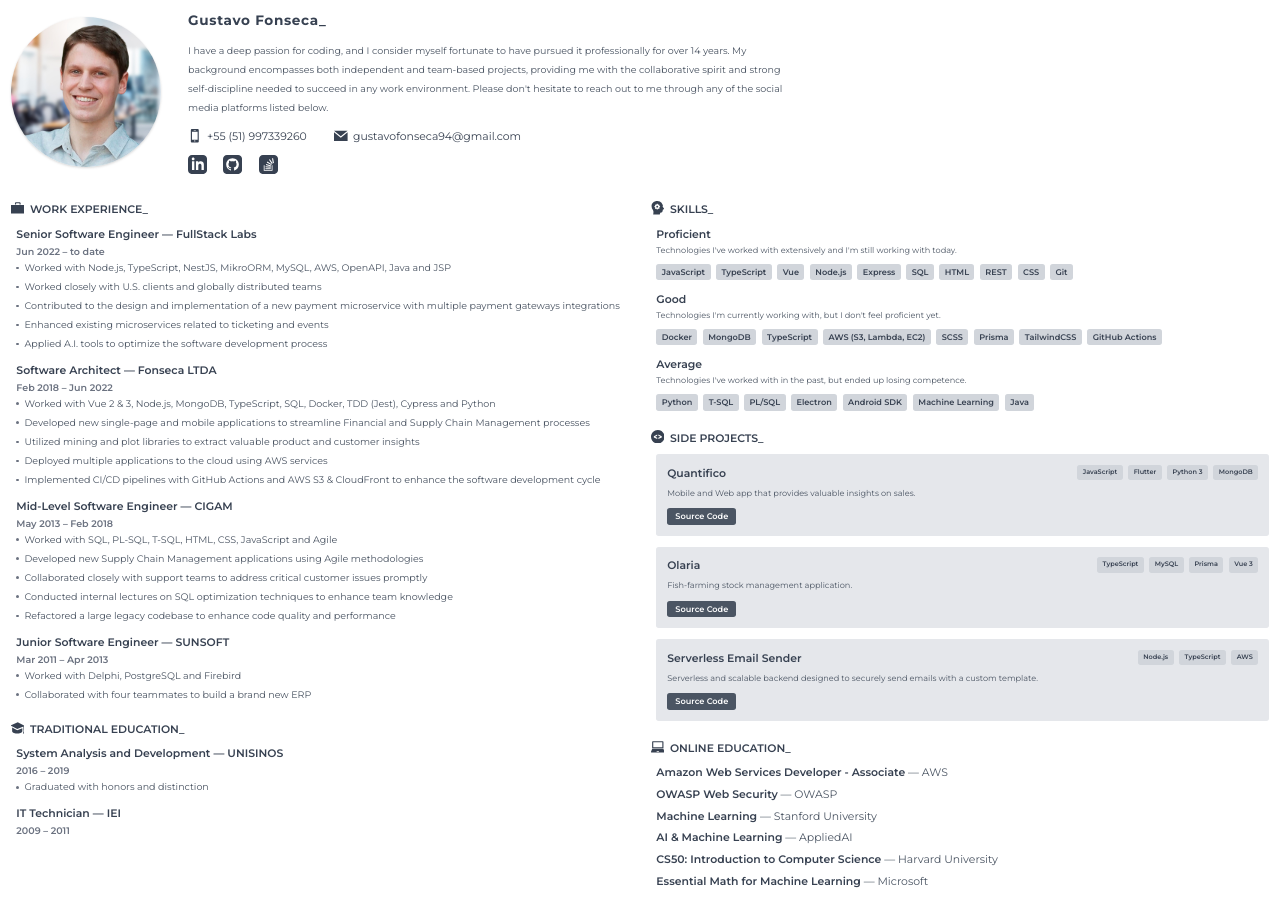
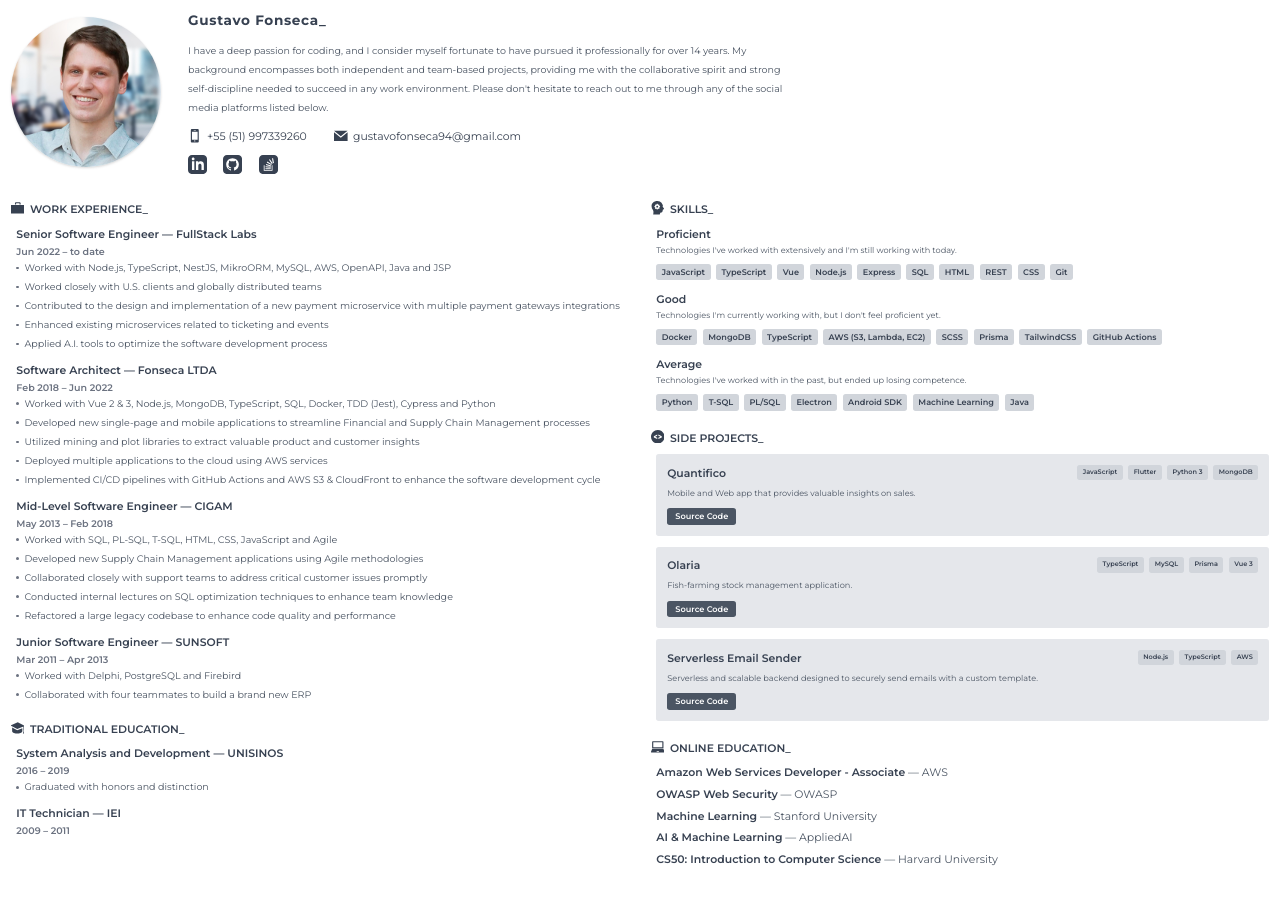
Before and after one commit to gmtfonseca/cv, a Vue app: page / in a window 1280 px wide. After the commit the page ends 878 px from the top, so only its background shows below. Built offline with nearby package versions, Linux system fonts and the light colour scheme.

Commit message:
remove essential math for machine learning

```diff
--- a/src/data.js
+++ b/src/data.js
@@ -190,9 +190,4 @@
     institution: 'Harvard University',
     url: 'https://pll.harvard.edu/course/cs50-introduction-computer-science',
   },
-  {
-    course: 'Essential Math for Machine Learning',
-    institution: 'Microsoft',
-    url: 'https://learning.edx.org/course/course-v1:Microsoft+DAT256x+1T2019a/home',
-  },
 ]
```
